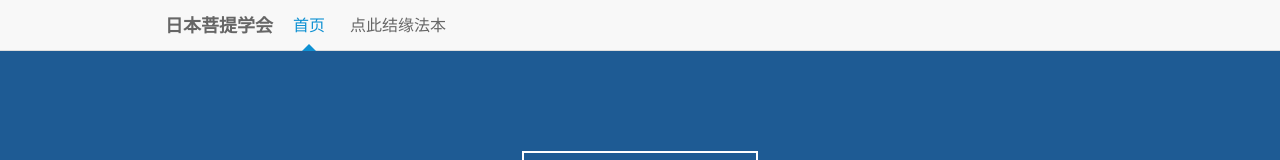
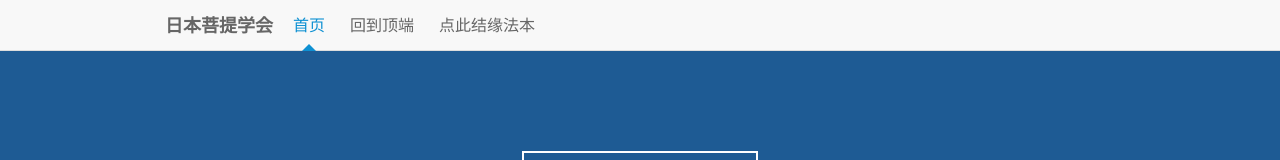
Before and after one commit to bodhijp/faben.bodhijp.org, a plain HTML site: page index.html in a window 1280 px wide. Shown: the top 160 px of the page. Drawn offline with nearby package versions, Linux system fonts and the light colour scheme.

Commit message:
Add files via upload

```diff
--- a/index.html
+++ b/index.html
@@ -119,6 +119,7 @@
     <div class="am-collapse am-topbar-collapse" id="collapse-head">
       <ul class="am-nav am-nav-pills am-topbar-nav">
         <li class="am-active"><a href="https://bodhijp.org">首页</a></li>
+        <li><a href="#">回到顶端</a></li>
         <li><a href="https://goo.gl/forms/UWx5S1evS6FEyv3z2">点此结缘法本</a></li>
 
       </ul>
```
